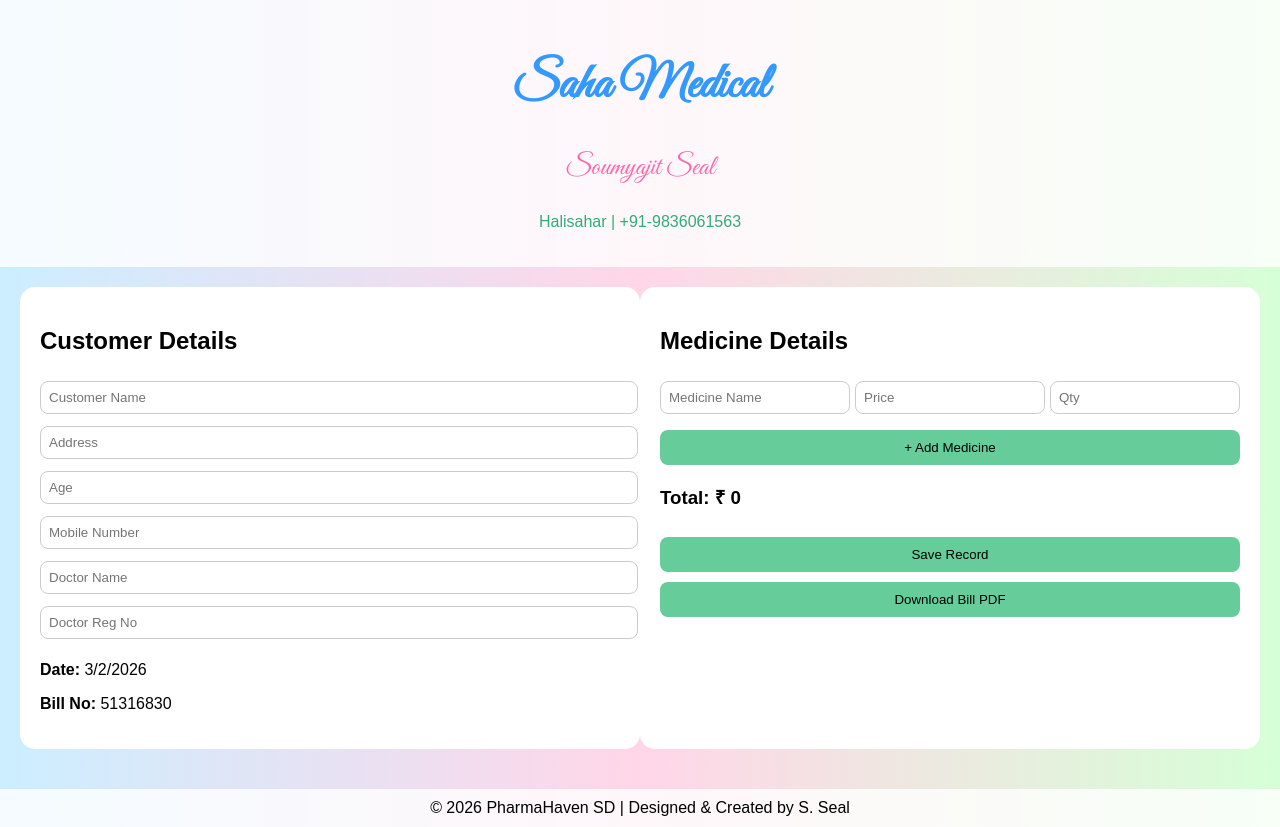
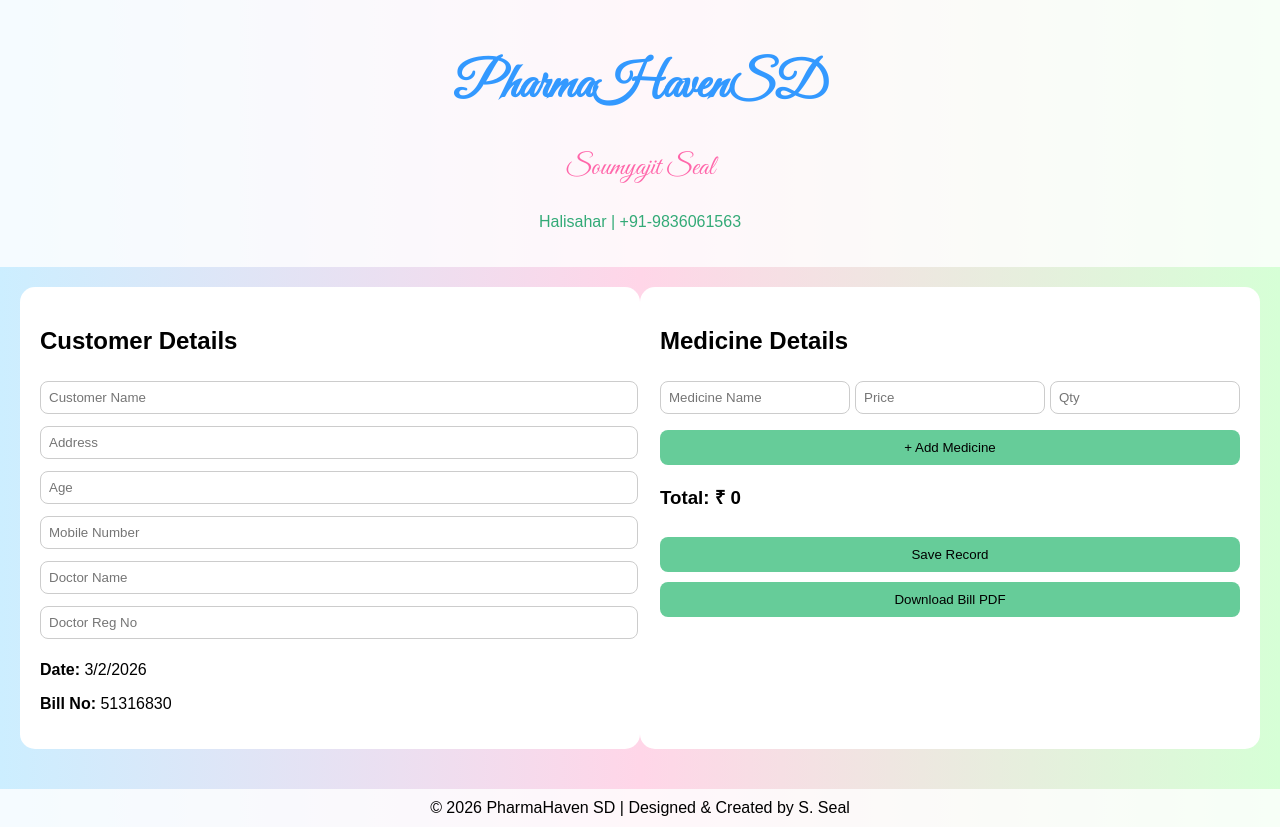
Before and after one commit to lMSoumyajit09/PharmaHavenSD, a plain HTML site: page index.html in a window 1280 px wide. Drawn offline with nearby package versions, Linux system fonts and the light colour scheme.

Commit message:
Update index.html

```diff
--- a/index.html
+++ b/index.html
@@ -1,14 +1,14 @@
 <!DOCTYPE html>
 <html>
 <head>
-    <title>Saha Medical</title>
+    <title>PharmaHavenSD</title>
     <link rel="stylesheet" href="style.css">
     <link href="https://fonts.googleapis.com/css2?family=Great+Vibes&display=swap" rel="stylesheet">
 </head>
 <body>
 
 <div class="header">
-    <h1>Saha Medical</h1>
+    <h1>PharmaHavenSD</h1>
     <p class="owner">Soumyajit Seal</p>
     <p class="details">Halisahar | +91-9836061563</p>
 </div>
```
